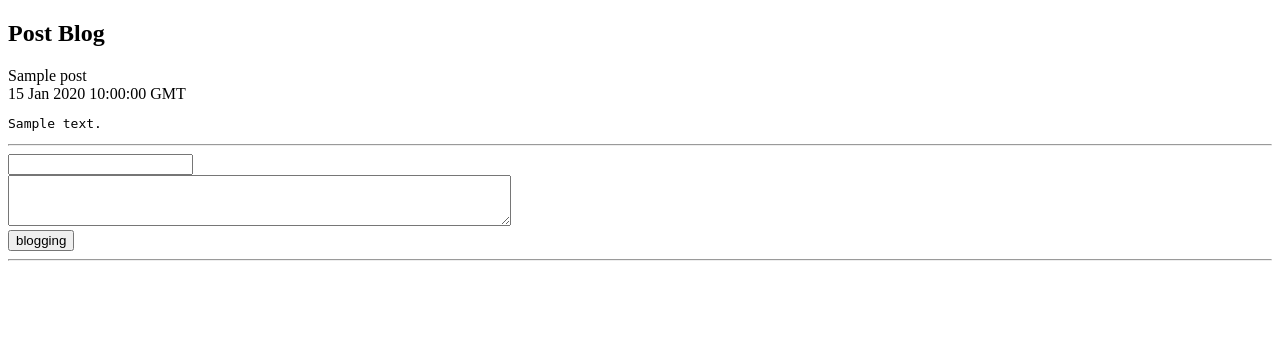
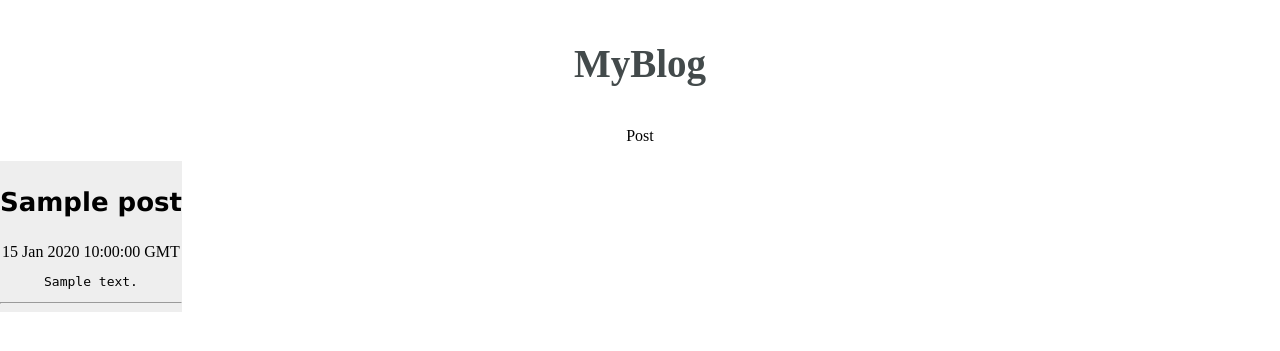
Before and after one commit to LinearFalcon/myblogsys, a Python web app: template templates/index.html in a window 1280 px wide. Shown: the top 351 px of the page. Run offline with Jinja, Linux system fonts and the light colour scheme; the template is opened without the code that fills it: most values are stand-ins (such as "Sample title", 1, 10 or a date in 2020).

Commit message:
Inplement permalink for each post

```diff
--- a/app.yaml
+++ b/app.yaml
@@ -9,6 +9,9 @@ handlers:
   static_files: favicon.ico
   upload: favicon\.ico
 
+- url: /css
+  static_dir: css
+
 - url: /.*
   script: guest.app
 
--- /dev/null
+++ b/css/.#style.css
@@ -0,0 +1 @@
+liangfang@Liangs-MacBook-Air.local.469
--- /dev/null
+++ b/css/style.css
@@ -0,0 +1,96 @@
+body {
+        margin: 0;
+        padding: 0;
+         text-align: center;
+}
+
+#wrapper {
+         margin: 0 auto;
+         padding: 0;
+         width: 800px;
+         text-align: left;
+         word-wrap: break-word;
+}
+
+h1 {
+        font-family: Tempus sans ITC;
+        font-size: 39px;
+        text-align: center;
+        padding: 15px;
+        color: #434a4b;
+
+}
+
+h3 {
+        font-family: verdana;
+        font-size: 26px;
+}
+
+label {
+        font-family: Tahoma;
+        font-size: 19px;
+}
+
+input {
+        padding: 10px;
+        display: block;
+        width: 500px;
+}
+
+input[type=text] {
+        width: 500px;
+}
+
+textarea {
+        width: 500px;
+        height: 300px;
+}
+
+input[type=submit] {
+        font-family: Verdana;
+        width: 120px;
+        height: 50px;
+}
+
+a {
+        text-decoration: none;
+        color: #000;
+}
+
+.error {
+        color: red;
+        font-size: 15px;
+}
+
+.post-title {
+        font-family: Copperplate Gothic Light;
+        font-size: 20px;
+        font-weight: bold;
+}
+
+.post-content {
+        font-family: Tahoma;
+        font-size: 16px;
+}
+
+.post-date {
+        float: right;
+        font-family: Courier;
+        font-size: 13px;
+        color: #999999;
+}
+
+.corner {
+        float: right;
+        font-family: Verdana;
+        color: #999fff;
+        padding: 5px;
+	font-size: 8px;
+}
+
+#E404 {
+        font-family: Georgia;
+        font-size: 155px;
+        color: #01e8e0;
+        text-align: center;
+}
--- a/templates/index.html
+++ b/templates/index.html
@@ -1,28 +1,34 @@
 <!DOCTYPE html>
 {% autoescape true %}
 <html>
+  <head>
+    <title>OST Blog</title>
+    <link href="/css/style.css" rel="stylesheet" type="text/css" />
+  </head>
   <body>
-    <h2>Post Blog</h2>
+    <a href="/">
+    <h1>MyBlog</h1>
+    </a>
 
+    <p>
+     <a href = "/post">Post</a>
+    </p>
+
+    {% block contents %}
+    <div id="content" style="background-color:#EEEEEE;float:left;">
     {% for post in posts %}
-      <div class="post">
-        <div class="post-heading">
-          <div class="post-title">{{post.title}}</div>
-          <div class="post-date">{{post.created_time.strftime("%d %b %Y %H:%M:%S GMT")}}</div>
-        </div>
-        <!--pre tag preserves the white space -->
-        <pre class="post-content">{{post.content}}</pre>
+      <h3><a href="/singlepost/{{post.key().id()}}">{{post.title}}</a></h3>
+      <div>{{post.created_time.strftime("%d %b %Y %H:%M:%S GMT")}}</div>
+      <div>
+      <pre>{{post.content}}</pre>
+
+      <hr>
       </div>
-      <hr>
     {% endfor %}
 
-    <form action="/sign" method="post">
-      <div><input type="text" name="title"></div>
-      <div><textarea name="content" rows="3" cols="60"></textarea></div>
-      <div><input type="submit" value="blogging"></div>
-    </form>
+    </div>
+    {% endblock contents %}
 
-    <hr>
   </body>
 </html>
 {% endautoescape %}
```
Also changed, not shown: guest.py (+18 -23 lines), templates/post.html (added, +14 -0 lines), templates/singlepost.html (added, +7 -0 lines), 8 other files.
